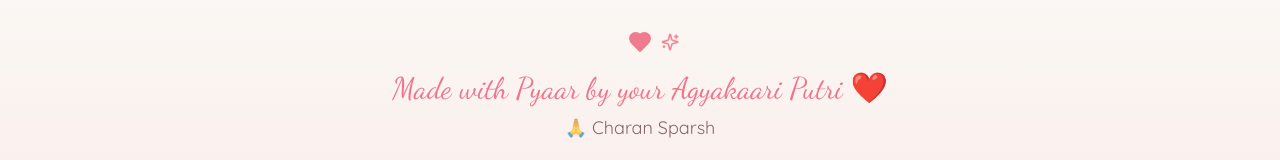
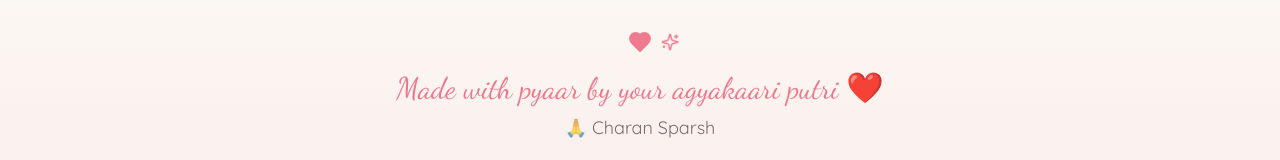
Before and after one commit to janhvi-crypto/mumma-bday, a React (Vite) app: page / in a window 1280 px wide. Shown: the part 3340-3500 px from the top of the page. Built offline with nearby package versions, Linux system fonts and the light colour scheme; the HTML template or start-up script is replaced by a standard one.

Commit message:
Reverted to commit bbe70a9884b1794002bb3e10769644ce9a2eddb7

```diff
--- a/src/components/Footer.tsx
+++ b/src/components/Footer.tsx
@@ -18,7 +18,7 @@ const Footer = () => {
           </div>
 
           <p className="font-handwriting text-2xl md:text-3xl text-primary mb-2">
-            Made with Pyaar by your Agyakaari Putri ❤️
+            Made with pyaar by your agyakaari putri ❤️
           </p>
 
           <p className="font-body text-lg text-foreground/70">
```
